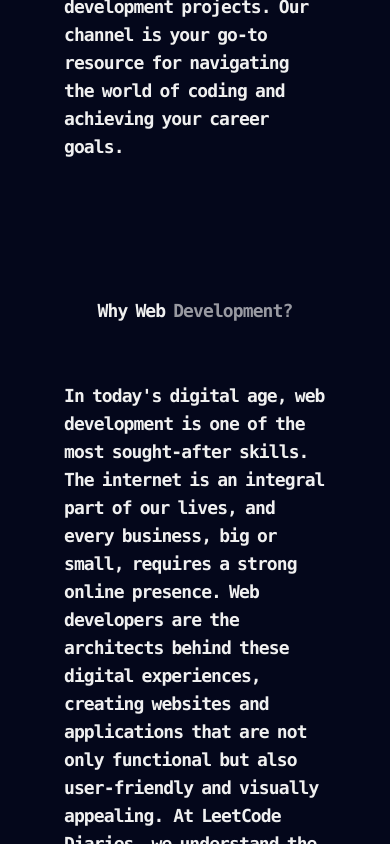
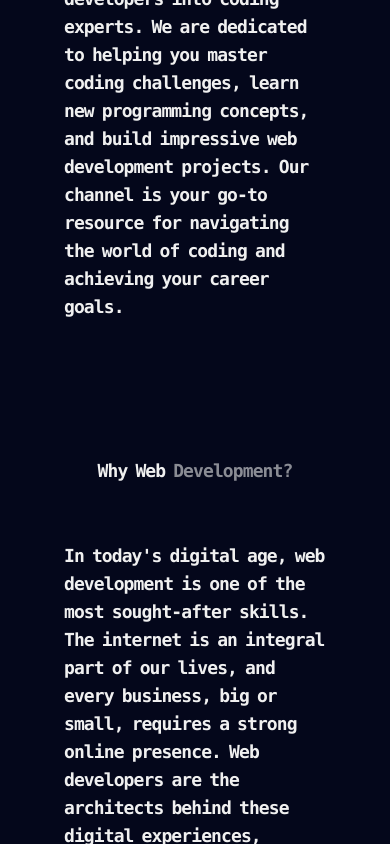
Before and after one commit to AnoopkumarA/leetcode, a React (Vite) app: page / in a window 390 px wide. Shown: the part 1123-1967 px from the top of the page. Built offline with nearby package versions, Linux system fonts and the light colour scheme; a web font is replaced by a local one.

Commit message:
Update home.tsx

```diff
--- a/src/pages/home.tsx
+++ b/src/pages/home.tsx
@@ -26,7 +26,7 @@ const home: React.FC = () => {
 <div className="flex justify-center items-center text text-white text-6xl md:text-8xl font-semibold mt-36">
     <p className=" relative -top-14" id="about">About Us</p></div>
     <p className="flex items-center justify-center relative -top-10 text-gray-500 text-2xl md:text-5xl font-bold">LeetCode Diaries Assosiation</p>
-<div className=" relative top-[42.6rem] md:top-[48.6rem] -mt-[60rem] md:-mt-[64rem] ">
+<div className=" relative top-[52.6rem] md:top-[48.6rem] -mt-[60rem] md:-mt-[64rem] ">
 <TextRevealDemo></TextRevealDemo></div>
 
 <div className="relative left-8 md:-top-28 -top-10 md:left-60 "><NumberTickerDemo></NumberTickerDemo></div>
```
